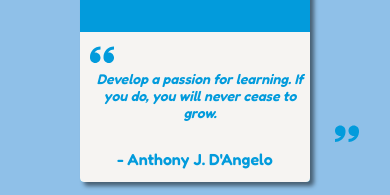
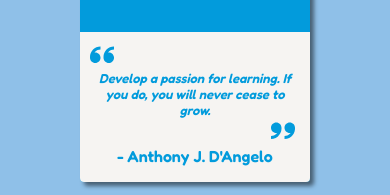
Before and after one commit to athenshelpinghand/Website, a React (Create React App) app: page /team in a window 390 px wide. Shown: the part 627-822 px from the top of the page. Built offline with nearby package versions, Linux system fonts and the light colour scheme.

Commit message:
mobile team

```diff
--- a/src/components/styles/components.css
+++ b/src/components/styles/components.css
@@ -273,3 +273,24 @@ height:90px;
   }
 
 }
+
+
+@media only screen and (max-width: 600px) {
+  .teamCardQuote {
+    font-size: 13px;
+    font-style: italic;
+    text-align: center;
+    width:200px;
+    margin:auto;
+    color:#029bdc;
+    border-radius: 4px;
+
+  }
+  .rightQuote {
+    font-size: 24px;
+    margin-left: 175px;
+    color: #029bdc;
+}
+
+
+}
```
